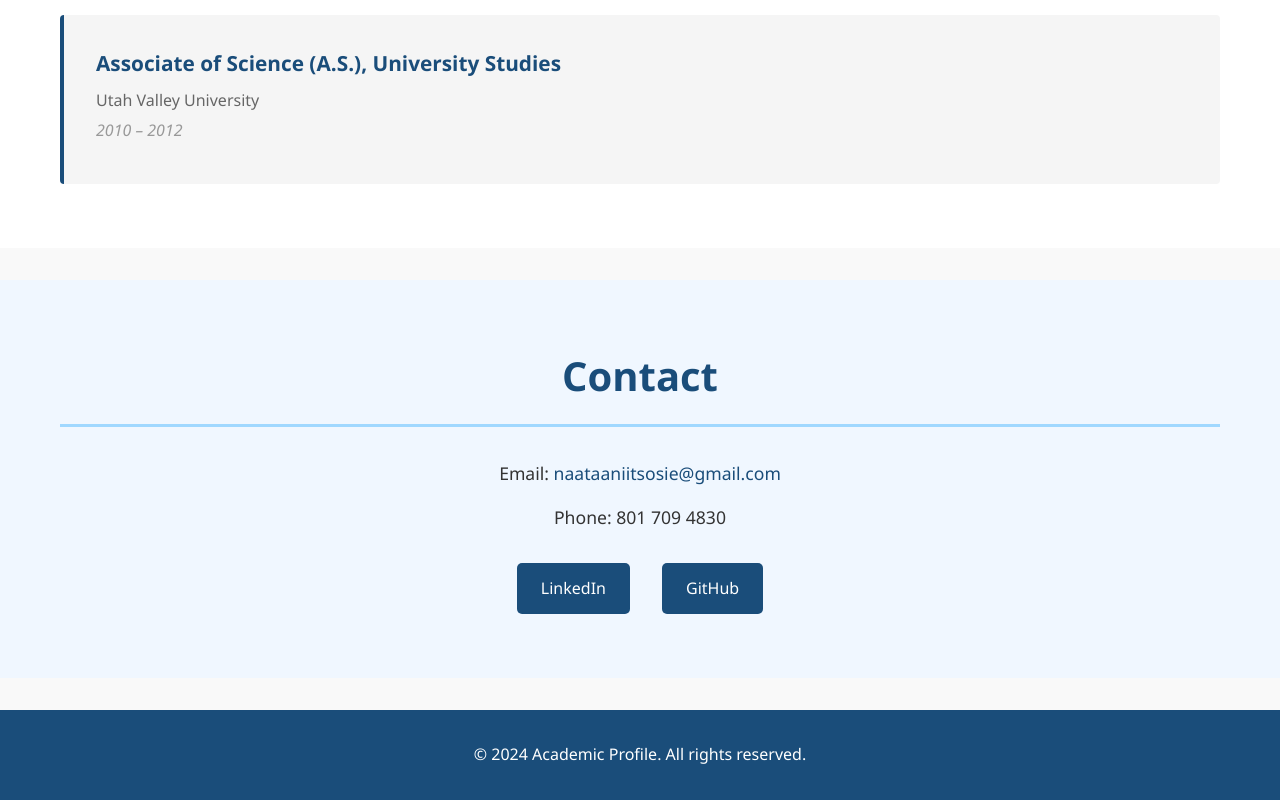
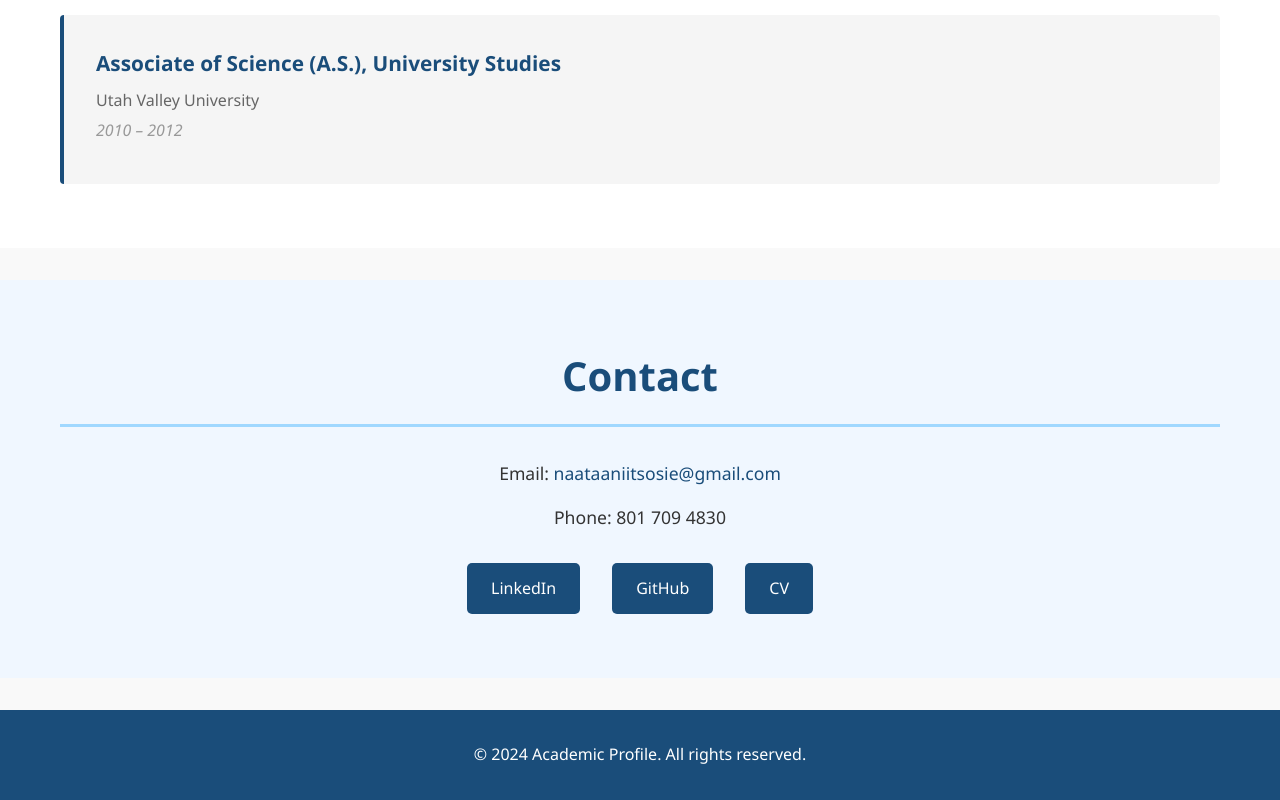
Before and after one commit to naataaniitsosie/academic-website, a plain HTML site: page index.html in a window 1280 px wide. Shown: the part 5955-6755 px from the top of the page. Drawn offline with Linux system fonts and the light colour scheme.

Commit message:
feat:add CV

```diff
--- a/index.html
+++ b/index.html
@@ -289,6 +289,7 @@
                     <a href="https://linkedin.com/in/naataanii-tsosie" target="_blank">LinkedIn</a>
                     <!-- <a href="https://twitter.com/yourprofile" target="_blank">Twitter</a> -->
                     <a href="https://github.com/naataaniitsosie" target="_blank">GitHub</a>
+                    <a href="./cv.pdf" target="_blank">CV</a>
                 </div>
             </div>
         </div>
```
